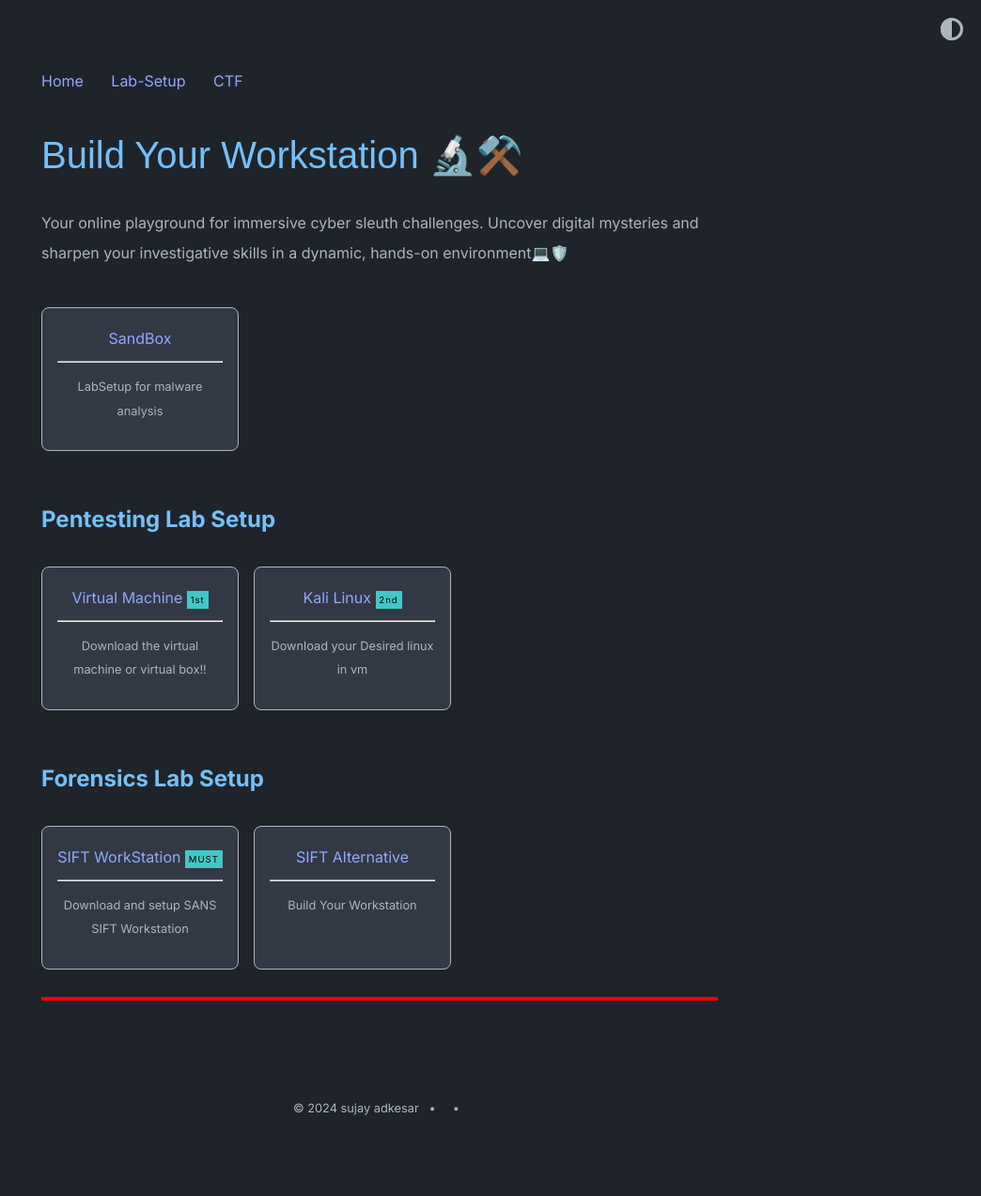
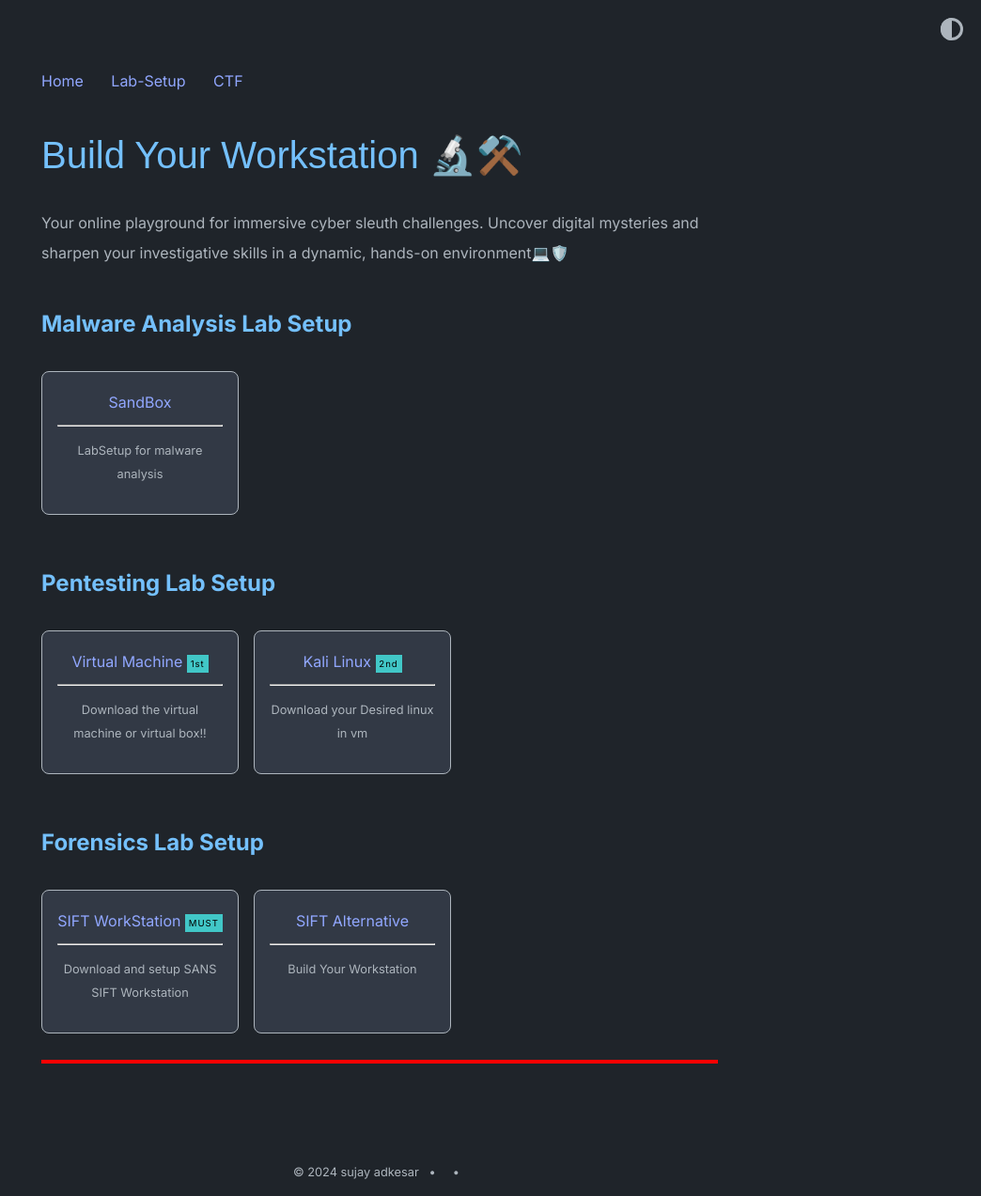
Before and after one commit to thelocalh0st/ForensicsWorkstation, a Jekyll site: the page built from build.md, in a window 1280 px wide. Shown: the whole page at 94% size, without its empty margins (236-1280 px from the left). Built offline with Jekyll 4.4.1, drawn with Linux system fonts in a browser that asks for light colours; before the commit the page ends 1205 px from its top, so only the background shows below that.

Commit message:
title-malware

```diff
--- a/_config.yml
+++ b/_config.yml
@@ -42,6 +42,7 @@ theme_config:
     title_old_projects: Computer Forensics Reference DataSet
     title_third_category: Forensics Lab Setup
     title_Pentesting_lab_setup: Pentesting Lab Setup
+    title_malware_analysis: Malware Analysis Lab Setup
 
 soopr:
   publish_token: "pt_97a6aef6f204c5540bdd84a043d3229f" # sign up at https://www.soopr.co to get your publish token and personalize share and reaction options
```
